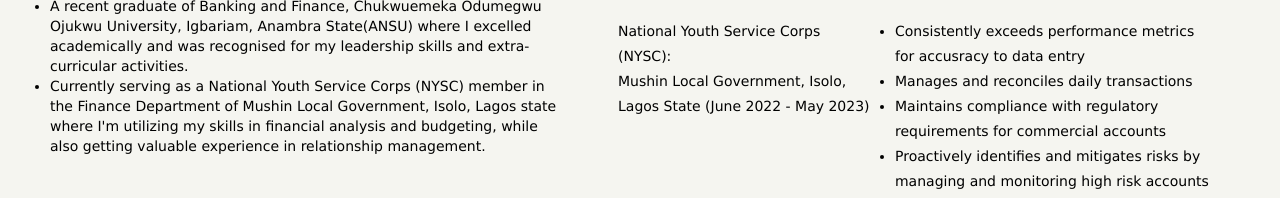
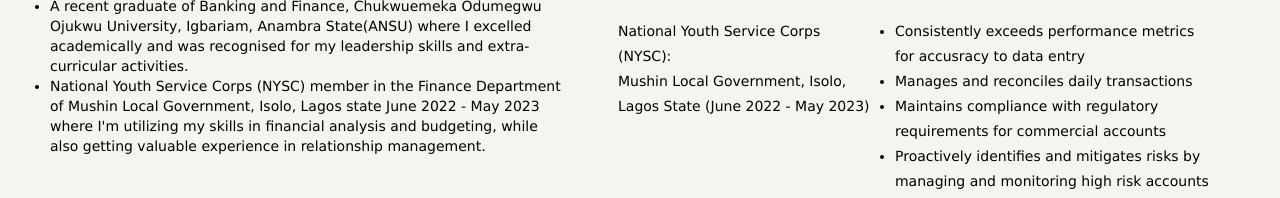
Before and after one commit to sandramakis/onyi_cv, a plain HTML site: page index.html in a window 1280 px wide. Shown: the part 655-853 px from the top of the page. Drawn offline with Linux system fonts and the light colour scheme.

Commit message:
ADJ work experience

```diff
--- a/index.html
+++ b/index.html
@@ -95,11 +95,11 @@
               extra-curricular activities.
             </li>
             <li>
-              Currently serving as a National Youth Service Corps (NYSC) member
-              in the Finance Department of Mushin Local Government, Isolo, Lagos
-              state where I'm utilizing my skills in financial analysis and
-              budgeting, while also getting valuable experience in relationship
-              management.
+              National Youth Service Corps (NYSC) member in the Finance
+              Department of Mushin Local Government, Isolo, Lagos state June
+              2022 - May 2023 where I'm utilizing my skills in financial
+              analysis and budgeting, while also getting valuable experience in
+              relationship management.
             </li>
           </ul>
         </section>
```
